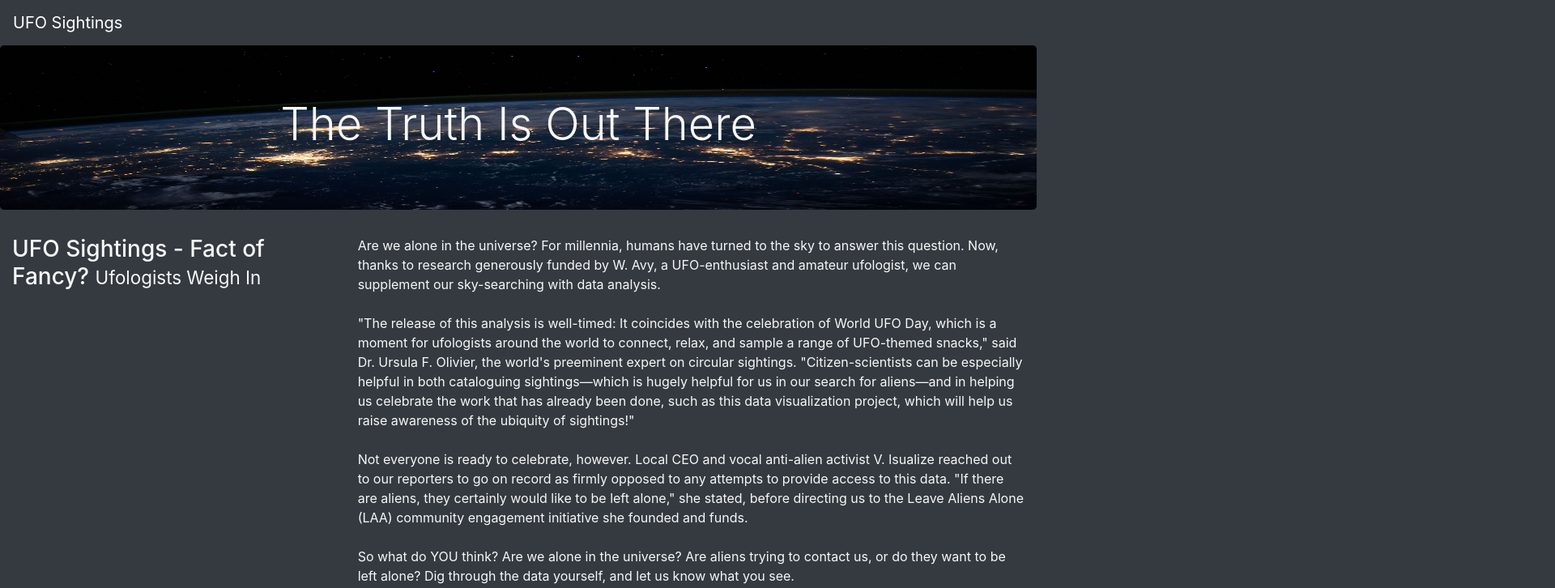
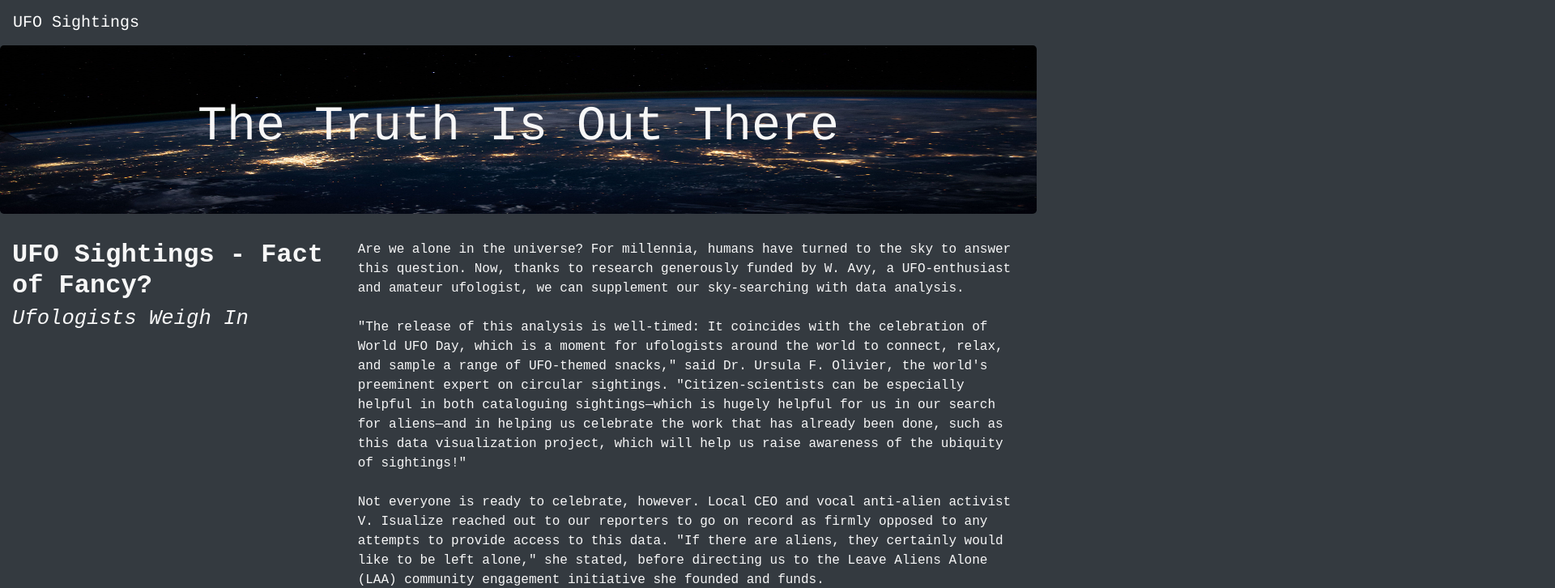
Before and after one commit to FreshOats/UFOs, a plain HTML site: page index.html in a window 1280 px wide. Shown: the top 726 px of the page at 81% size, 1920 px wide, since content can reach past the window. Drawn offline with nearby package versions, Linux system fonts and the light colour scheme.

Commit message:
Added theme elements and easter egg

```diff
--- a/index.html
+++ b/index.html
@@ -21,12 +21,12 @@
         </nav>
     </div>
     <div class='jumbotron'>
-        <h1 class="display-4">The Truth Is Out There</h1>
+        <h1><a data-replace="Deceive Inveigle Obfuscate"><span>The Truth Is Out There</span></a></h1>
     </div>
     <div class="container-fluid">
         <div class="row">
             <div class="col-md-4">
-                <h3>UFO Sightings - Fact of Fancy?  <small>Ufologists Weigh In</small></h3>
+                <h2><b>UFO Sightings - Fact of Fancy? </b><br><small><i>Ufologists Weigh In</small></i></h2>
             </div>
             <div class="col-md-8">
                 <p>
--- a/static/css/style.css
+++ b/static/css/style.css
@@ -1,5 +1,5 @@
 body {
-
+    font-family: 'Courier New';
     color: #f7f7f7;
 }
 
@@ -8,4 +8,52 @@ body {
     background-image: url(../images/nasa.jpg);
     background-size: 100% 100%;
     text-align: center;
+
 }
+
+a {
+    overflow: visible;
+    position: relative;
+    display: inline-block;
+    font-family: 'Courier', serif;
+    font-size: 60px;
+}
+
+a::before,
+a::after {
+    content: '';
+    position: absolute;
+    width: 100%;
+    left: 0%;
+}
+
+
+a::after {
+    content: attr(data-replace);
+    height: 100%;
+    width: 200%;
+    left: -50%;
+    top: 0;
+    transform-origin: 100% 100%;
+    transform: translate3d(200%, 0, 0);
+    /* transition: transform .3s cubic-bezier(0.7, 0.1, 0.24, 1); */
+    color: #f7f7f7;
+}
+
+
+a:hover::before {
+    transform-origin: 0% 50%;
+    transform: scaleX(1);
+}
+a:hover::after{
+    transform: translate3d(0,0,0);
+}
+
+a span {
+    display: inline-block;
+    /* transition: transform .3s cubic-bezier(0.7, 0.1, 0.24, 1); */
+}
+
+a:hover span {
+    transform: translate3d(-300%, 0, 0);
+}
```
Also changed, not shown: Resources/filteredByCity.png (added), Resources/filteredByCityAndShape.png (added), Resources/filteredByCountry.png (added), Resources/filteredByDate.png (added), Resources/filteredByDateAndState.png (added), Resources/filteredByShape.png (added), Resources/filteredByState.png (added), Resources/thinPage.png (added), Resources/widePage.png (added).
